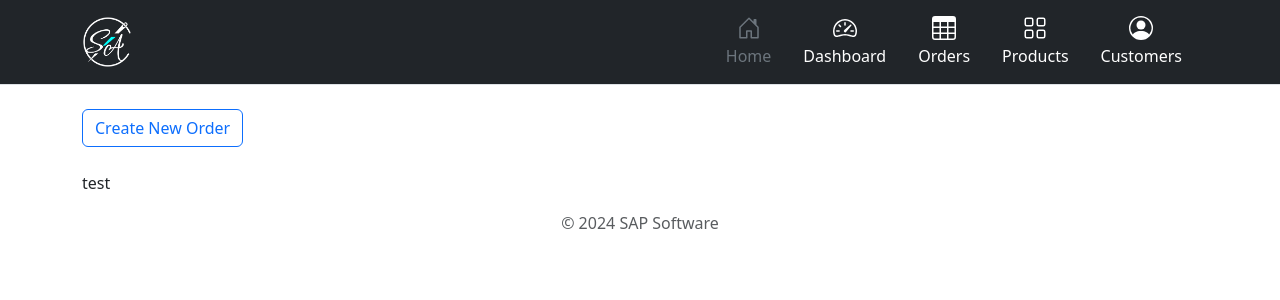
After one commit to anagonzalez0324/sap-app-v2, a Flask app: template templates/orders.html in a window 1280 px wide. The commit adds this page. Shown: the top 300 px of the page. Run offline with Flask 3, Linux system fonts and the light colour scheme; the template is opened without the code that fills it, so the values that code supplies are empty.

Commit message:
adding a test statement

```diff
--- a/app.py
+++ b/app.py
@@ -1,17 +1,35 @@
-from flask import Flask, render_template, jsonify
-from database import load_jobs_from_db
+from flask import Flask, render_template, jsonify, abort, request
+from database import load_orders_from_db, load_order_from_db
 
 app = Flask(__name__)
 
 @app.route("/")
 def hello():
-  jobs = load_jobs_from_db()
+  orders = load_orders_from_db()
   return render_template('home.html',
-                         jobs=jobs)
+                         orders=orders)
 
-@app.route("/api/jobs")
-def list_jobs():
-  return jsonify(JOBS)
+@app.route("/orders/<int:id>")
+def show_order(id):
+    order = load_order_from_db(id)
+    if order is None:
+        abort(404)  # Order not found, return 404 status
+    return render_template('orderpage.html', order=order)
+
+@app.route("/orders")
+def list_of_orders():
+   orders = load_orders_from_db()
+   return render_template('orders.html',
+                          orders=orders)
+
+@app.route("/new-order")
+def new_order():
+   return render_template('create_new_order.html')
+
+@app.route("/order/<int:id>/submit", methods=["GET"])
+def submit_order(id):
+    data = request.args.to_dict()
+    return jsonify(data)
 
 if __name__ == "__main__":
   app.run(host='0.0.0.0', debug=True, port=8080)
--- /dev/null
+++ b/templates/bootstrap.html
@@ -0,0 +1,2 @@
+<link href="https://cdn.jsdelivr.net/npm/bootstrap@5.3.2/dist/css/bootstrap.min.css" rel="stylesheet" integrity="sha384-T3c6CoIi6uLrA9TneNEoa7RxnatzjcDSCmG1MXxSR1GAsXEV/Dwwykc2MPK8M2HN" crossorigin="anonymous">
+<link rel="stylesheet" href="https://cdnjs.cloudflare.com/ajax/libs/font-awesome/5.15.1/css/all.min.css">
--- /dev/null
+++ b/templates/footer.html
@@ -0,0 +1,5 @@
+<footer class="footer">
+    <div class="container">
+        <p class="text-center text-muted">&copy; 2024 SAP Software</p>
+    </div>
+</footer>
--- a/templates/nav.html
+++ b/templates/nav.html
@@ -8,7 +8,7 @@
 
           <ul class="nav col-12 col-lg-auto my-2 justify-content-center my-md-0 text-small">
             <li>
-              <a href="#" class="nav-link text-secondary">
+              <a href="/" class="nav-link text-secondary">
                 <svg xmlns="http://www.w3.org/2000/svg" width="24" height="24" fill="currentColor" class="bi d-block mx-auto mb-1 bi-house-door" viewBox="0 0 16 16">
                     <path d="M8.354 1.146a.5.5 0 0 0-.708 0l-6 6A.5.5 0 0 0 1.5 7.5v7a.5.5 0 0 0 .5.5h4.5a.5.5 0 0 0 .5-.5v-4h2v4a.5.5 0 0 0 .5.5H14a.5.5 0 0 0 .5-.5v-7a.5.5 0 0 0-.146-.354L13 5.793V2.5a.5.5 0 0 0-.5-.5h-1a.5.5 0 0 0-.5.5v1.293zM2.5 14V7.707l5.5-5.5 5.5 5.5V14H10v-4a.5.5 0 0 0-.5-.5h-3a.5.5 0 0 0-.5.5v4z"/>
                 </svg>
@@ -25,7 +25,7 @@
               </a>
             </li>
             <li>
-              <a href="#" class="nav-link text-white">
+              <a href="orders" class="nav-link text-white">
                 <svg xmlns="http://www.w3.org/2000/svg" width="24" height="24" fill="currentColor" class="bi d-block mx-auto mb-1 bi-table" viewBox="0 0 16 16">
                     <path d="M0 2a2 2 0 0 1 2-2h12a2 2 0 0 1 2 2v12a2 2 0 0 1-2 2H2a2 2 0 0 1-2-2zm15 2h-4v3h4zm0 4h-4v3h4zm0 4h-4v3h3a1 1 0 0 0 1-1zm-5 3v-3H6v3zm-5 0v-3H1v2a1 1 0 0 0 1 1zm-4-4h4V8H1zm0-4h4V4H1zm5-3v3h4V4zm4 4H6v3h4z"/>
                 </svg>
--- /dev/null
+++ b/templates/orders.html
@@ -0,0 +1,26 @@
+<!DOCTYPE html>
+<html lang="en">
+<head>
+    <meta charset="UTF-8">
+    <meta name="viewport" content="width=device-width, initial-scale=1.0">
+    <title>Document</title>
+    {% include 'bootstrap.html' %}
+</head>
+<body>
+    {% include 'nav.html' %}
+
+    <div class="container">
+        <div class="mt-4">
+            <a href="/new-order" type="button" class="btn btn-outline-primary">Create New Order</a>
+        </div>
+        <div class="mt-4">
+            {% for order in orders %}
+                {% include 'orderitem.html' %}
+            {% endfor %}
+
+            <p>test</p>
+        </div>
+    </div>
+    {% include 'footer.html' %}
+</body>
+</html>
```
Also changed, not shown: database.py (+26 -4 lines), templates/create_new_order.html (added, +64 -0 lines), templates/home.html (+4 -6 lines), templates/orderitem.html (added, +20 -0 lines), templates/orderpage.html (added, +19 -0 lines), 1 other file.
